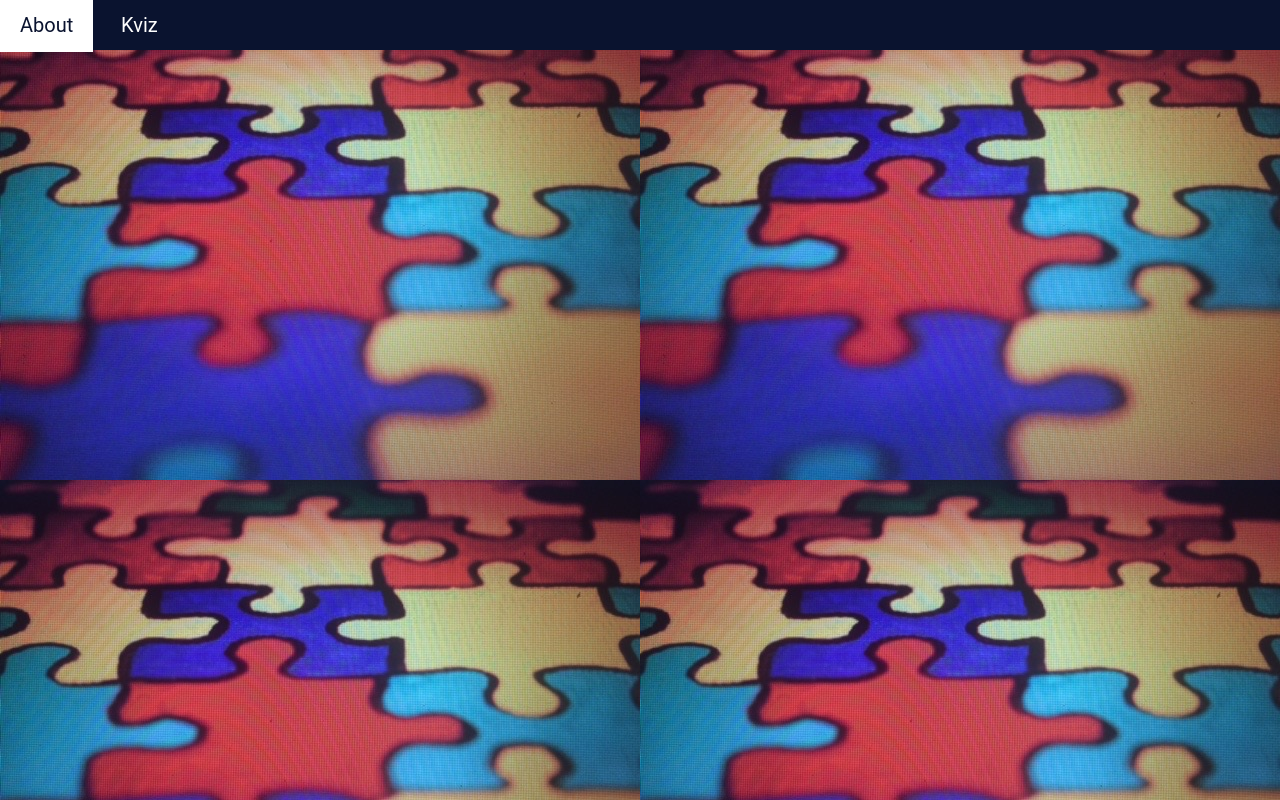
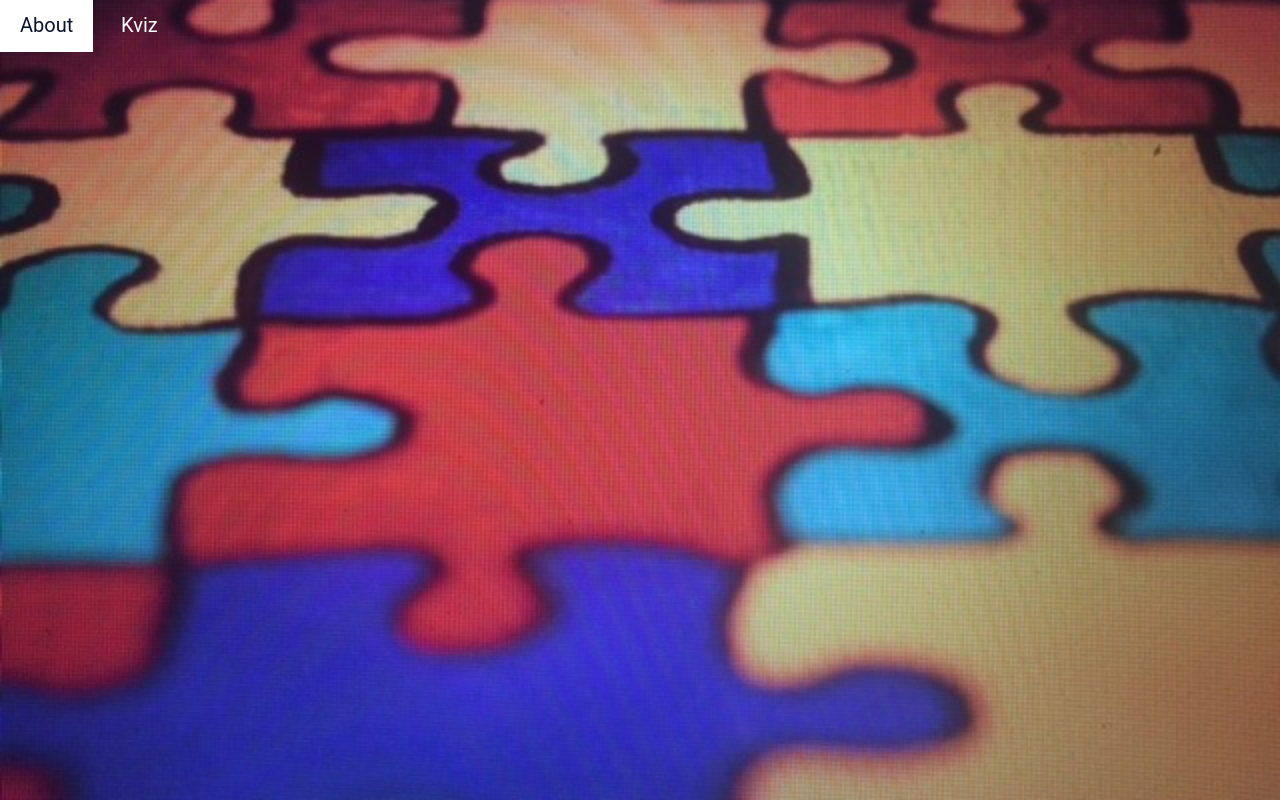
Before and after one commit to teodoragajicbakic/Final-Project, a plain HTML site: page index.html in a window 1280 px wide. Drawn offline with Linux system fonts and the light colour scheme.

Commit message:
Update style.css

```diff
--- a/style.css
+++ b/style.css
@@ -6,19 +6,13 @@
 body
 {
 	font-family: monospace;
+	background-image: url('nautism.jpg');
+	background-repeat: no-repeat;
+	background-attachment: fixed;
+	background-position: center;
+	background-size:cover;
 }
 
-header
-{
-	background: #0a132f;
-
-}
-ul {
-	margin: 0;
-}
-img {
-	max-width: 500%;
-}
 
 .main-nav
 {
```
